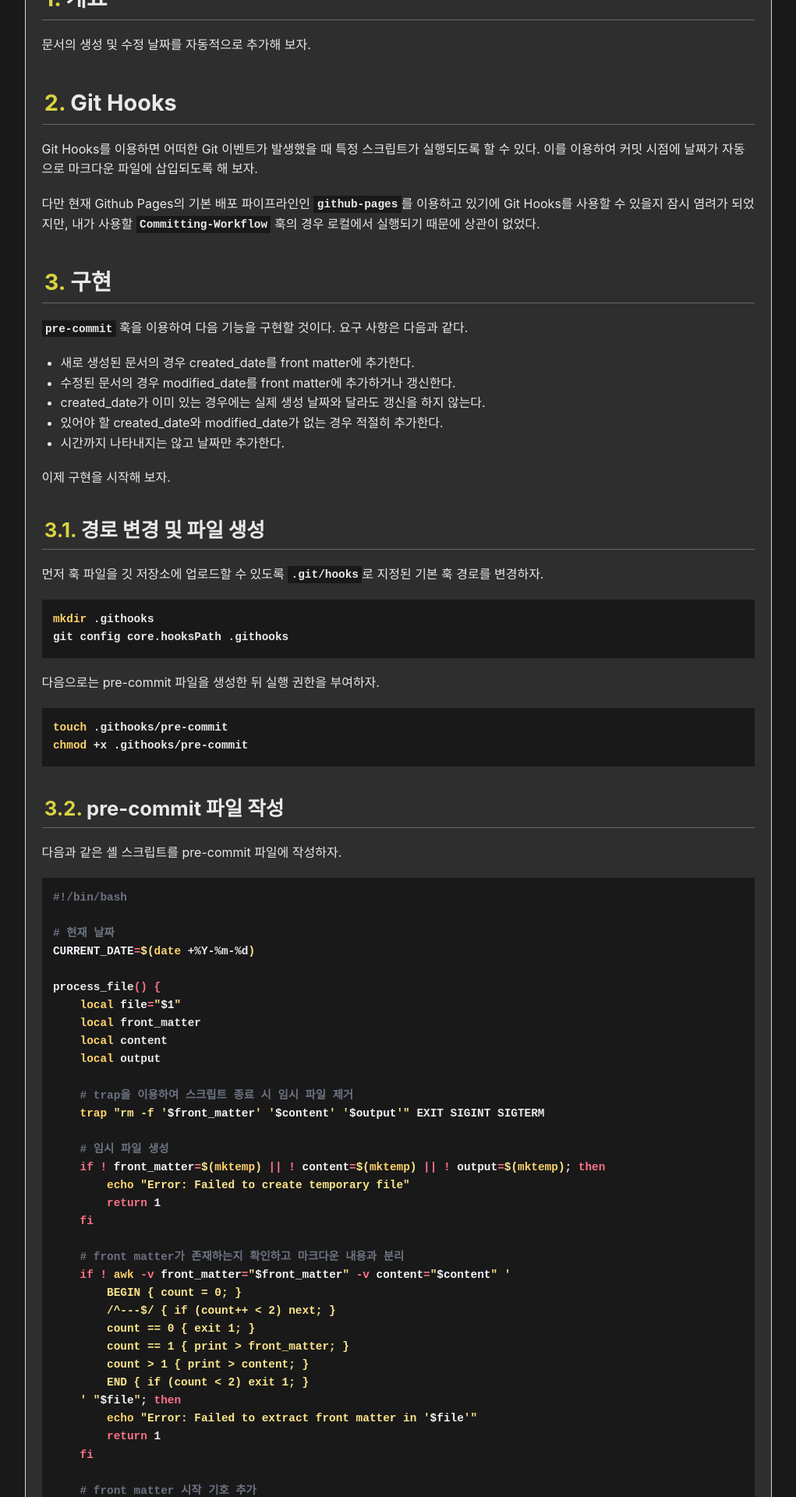
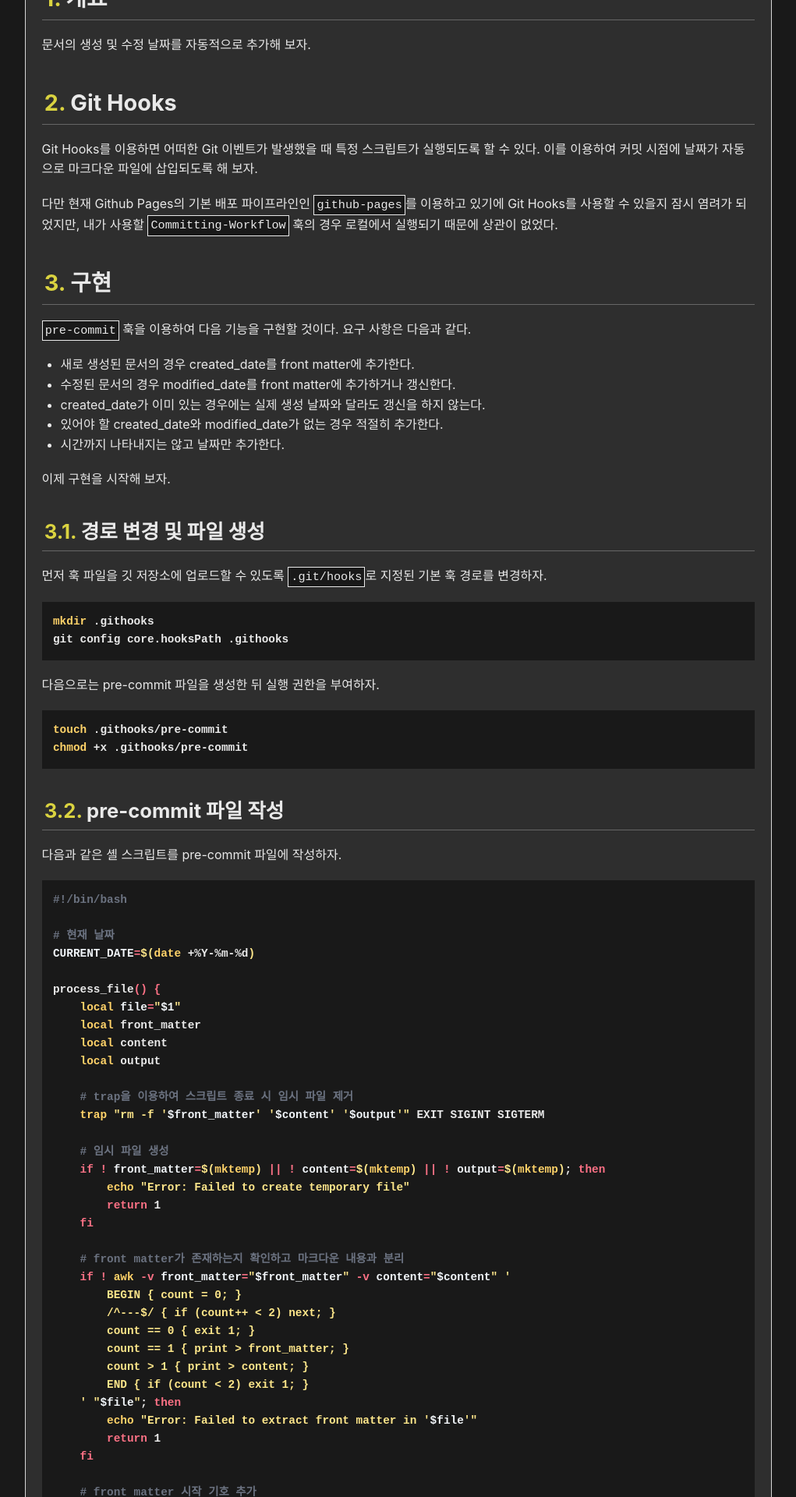
Before and after one commit to reudekx/reudekx.github.io, a Jekyll site: the page built from _docs/docs/블로그/날짜 자동으로 추가하기.md, in a window 1280 px wide. Shown: the part 887-2807 px from the top of the page at 78% size, without its empty margins (129-1150 px from the left). Built offline with Jekyll 4.4.1, drawn with Linux system fonts in a browser that asks for light colours.

Commit message:
feat: strong 태그와 (inline) code 태그에 대한 CSS 개선

```diff
--- a/_sass/colors.scss
+++ b/_sass/colors.scss
@@ -2,6 +2,7 @@
   --color-background: #191919;
   --color-document-background: #2e2e2e;
   --color-text: #e9e9e9;
+  --color-text-highlight: #6be4e7;
   --color-link-internal: #dad340;
   --color-link-external: #0edd30;
   --color-blockquote-text: #e9e9e9;
--- a/_sass/markdown.scss
+++ b/_sass/markdown.scss
@@ -172,6 +172,10 @@
     list-style-position: outside;
   }
 
+  strong {
+    color: var(--color-text-highlight)
+  }
+
   blockquote {
     p {
       margin: 0;
@@ -187,11 +191,9 @@
   code:not(pre code) {
     color: var(--color-code-text);
     background: var(--color-code-background);
-    vertical-align: middle;
-    font-family: monospace;
-    font-weight: 600;
-    padding: 0.2em 0.3em;
-    font-size: 0.9em;
+    border: 1px solid;
+    padding: 0.2em;
+    font-size: 0.95em;
   }
 
   pre {
```
